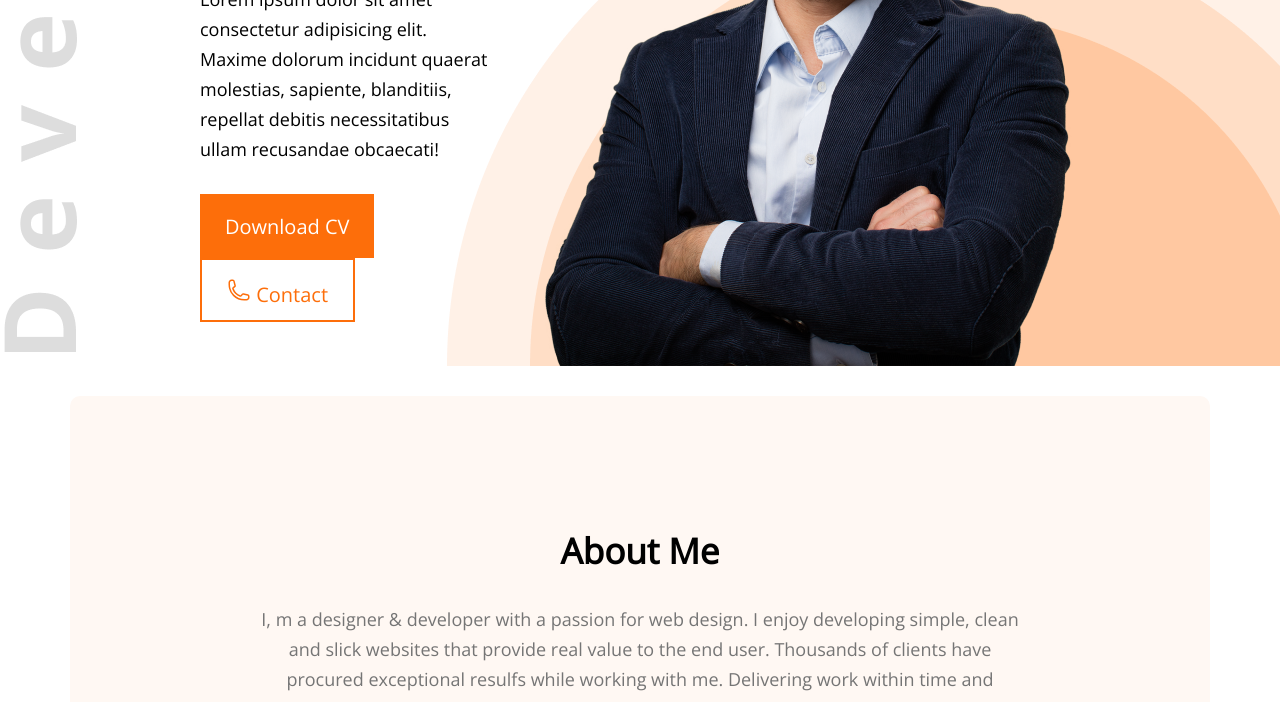
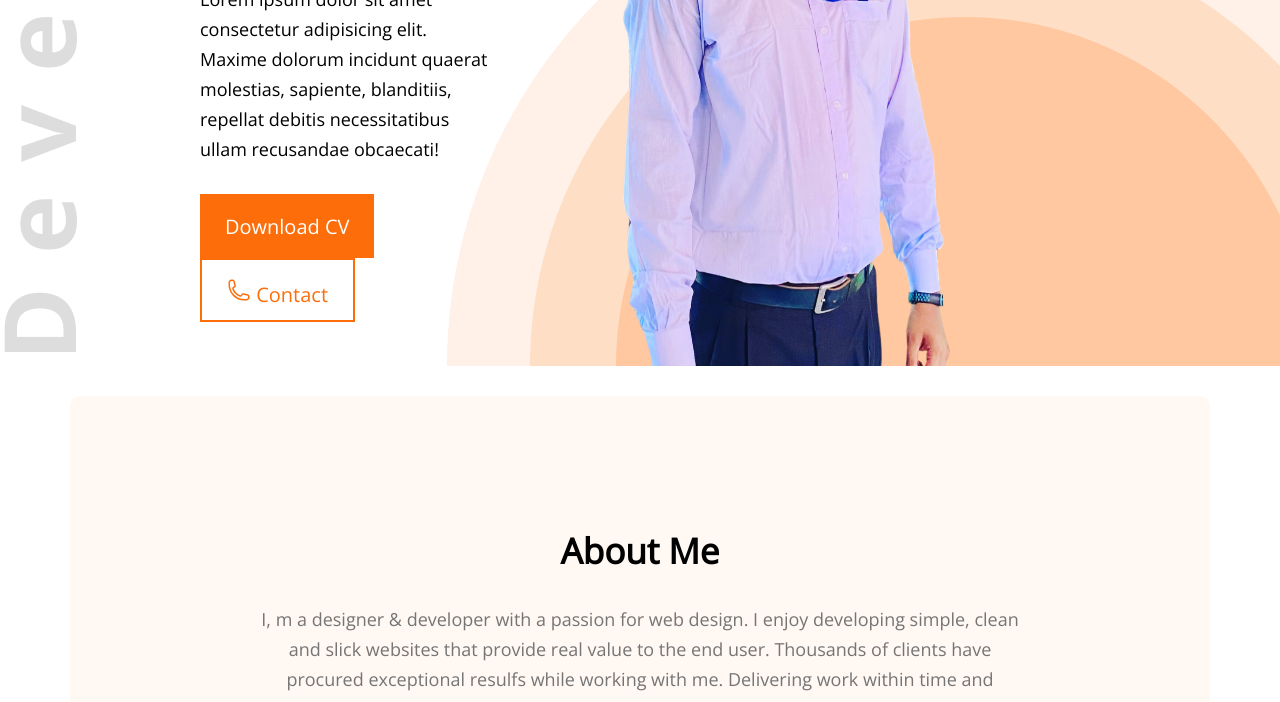
Before and after one commit to developer-naimur-rahman/developernaimur2, a plain HTML site: page index.html in a window 1280 px wide. Shown: the part 474-1176 px from the top of the page. Drawn offline with nearby package versions, Linux system fonts and the light colour scheme.

Commit message:
2nd change

```diff
--- a/index.html
+++ b/index.html
@@ -38,7 +38,7 @@
             <path d="M2.25 6.75C2.25 15.034 8.966 21.75 17.25 21.75H19.5C20.0967 21.75 20.669 21.5129 21.091 21.091C21.5129 20.669 21.75 20.0967 21.75 19.5V18.128C21.75 17.612 21.399 17.162 20.898 17.037L16.475 15.931C16.035 15.821 15.573 15.986 15.302 16.348L14.332 17.641C14.05 18.017 13.563 18.183 13.122 18.021C11.4849 17.4191 9.99815 16.4686 8.76478 15.2352C7.53141 14.0018 6.58087 12.5151 5.979 10.878C5.817 10.437 5.983 9.95 6.359 9.668L7.652 8.698C8.015 8.427 8.179 7.964 8.069 7.525L6.963 3.102C6.90214 2.85869 6.76172 2.6427 6.56405 2.48834C6.36638 2.33397 6.1228 2.25008 5.872 2.25H4.5C3.90326 2.25 3.33097 2.48705 2.90901 2.90901C2.48705 3.33097 2.25 3.90326 2.25 4.5V6.75Z" stroke="#FD6E0A" stroke-width="1.5" stroke-linecap="round" stroke-linejoin="round"/>
           </svg> Contact</button>
         </div>
-        <img src="/images/hardy.png" alt="hardy" height="676px" width="584px" />
+        <img src="/images/emon.png" alt="emon" height="676px" width="584px" />
       </div>
     </header>
 
```
Also changed, not shown: images/emon.png (added).
